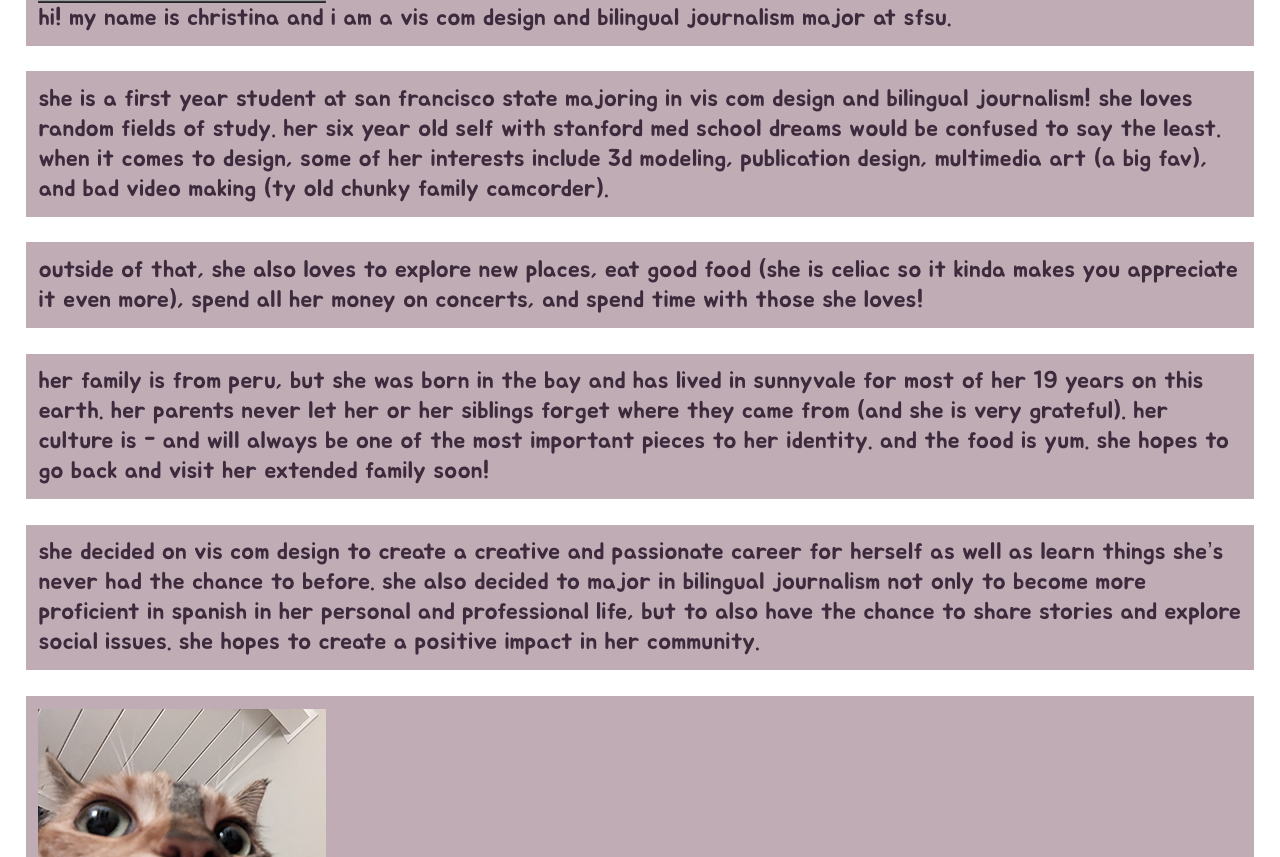
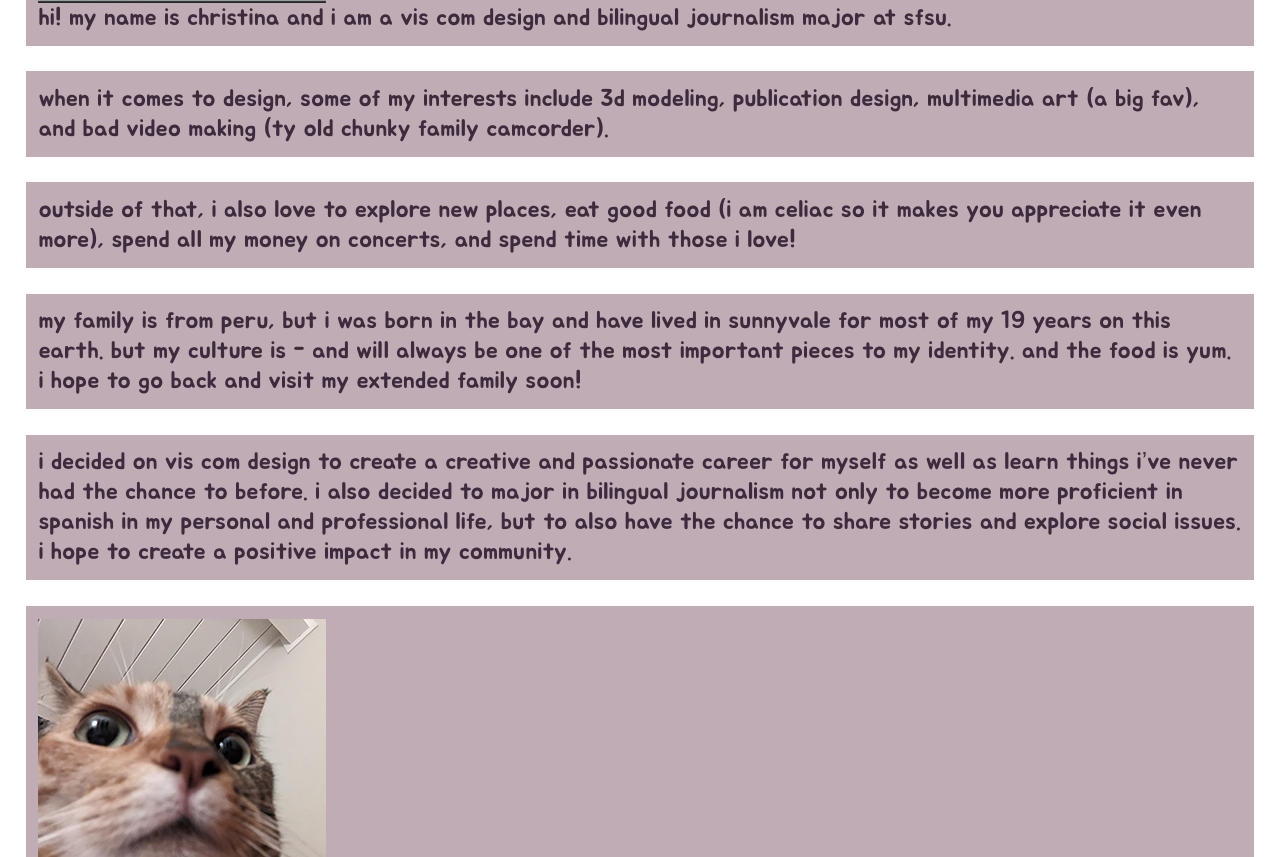
Before and after one commit to cmontenegro20/summerProject, a plain HTML site: page index.html in a window 1280 px wide. Shown: the part 490-1347 px from the top of the page. Drawn offline with Linux system fonts and the light colour scheme.

Commit message:
Update index.html

```diff
--- a/index.html
+++ b/index.html
@@ -33,17 +33,17 @@
         </section>
 
         <section>
-                <p>she is a first year student at san francisco state majoring in vis com design and bilingual journalism! she loves random fields of study. her six year old self with stanford med school dreams would be confused to say the least.  when it comes to design, some of her interests include 3d modeling, publication design, multimedia art (a big fav), and bad video making (ty old chunky family camcorder). </p>
+                <p> when it comes to design, some of my interests include 3d modeling, publication design, multimedia art (a big fav), and bad video making (ty old chunky family camcorder). </p>
         </section>
         <section>
-                <p>outside of that, she also loves to explore new places, eat good food (she is celiac so it kinda makes you appreciate it even more), spend all her money on concerts, and spend time with those she loves!</p>
+                <p>outside of that, i also love to explore new places, eat good food (i am celiac so it makes you appreciate it even more), spend all my money on concerts, and spend time with those i love!</p>
         </section>
         <section>
-                <p>her family is from peru, but she was born in the bay and has lived in sunnyvale for most of her 19 years on this earth. her parents never let her or her siblings forget where they came from (and she is very grateful). her culture is - and will always be one of the most important pieces to her identity. and the food is yum. she hopes to go back and visit her extended family soon!
+                <p>my family is from peru, but i was born in the bay and have lived in sunnyvale for most of my 19 years on this earth. but my culture is - and will always be one of the most important pieces to my identity. and the food is yum. i hope to go back and visit my extended family soon!
                 </p>
         </section>
         <section>
-                <p>she decided on vis com design to create a creative and passionate career for herself as well as learn things she’s never had the chance to before. she also decided to major in bilingual journalism not only to become more proficient in spanish in her personal and professional life,  but to also have the chance to share stories and explore social issues. she hopes to create a positive impact in her community.</p>
+                <p>i decided on vis com design to create a creative and passionate career for myself as well as learn things i’ve never had the chance to before. i also decided to major in bilingual journalism not only to become more proficient in spanish in my personal and professional life,  but to also have the chance to share stories and explore social issues. i hope to create a positive impact in my community.</p>
         </section>
         <section>
                 <img src="img/poopforweb.png" alt="a picture of her cat papaya">
```
